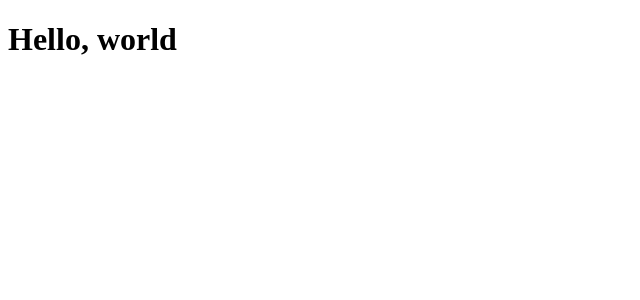
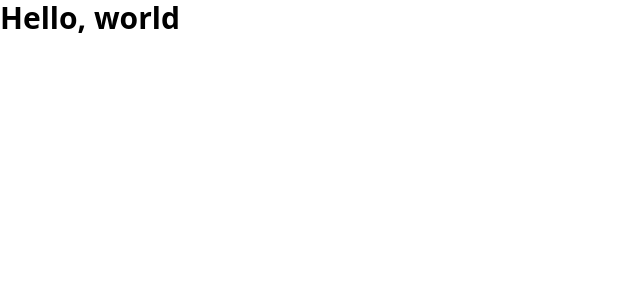
Before and after one commit to khatrivarun/svelte-todo, a Svelte app: page / in a window 1280 px wide. Shown: the top 300 px of the page, without its empty margins (0-640 px from the left). Built offline with nearby package versions, Linux system fonts and the light colour scheme.

Commit message:
Installing TailwindCSS

```diff
--- a/package.json
+++ b/package.json
@@ -13,8 +13,11 @@
     "@sveltejs/vite-plugin-svelte": "^2.0.0",
     "@tsconfig/svelte": "^3.0.0",
     "@types/uuid": "^9.0.0",
+    "autoprefixer": "^10.4.13",
+    "postcss": "^8.4.21",
     "svelte": "^3.54.0",
     "svelte-check": "^2.10.0",
+    "tailwindcss": "^3.2.4",
     "tslib": "^2.4.1",
     "typescript": "^4.9.3",
     "vite": "^4.0.0"
--- /dev/null
+++ b/postcss.config.cjs
@@ -0,0 +1,6 @@
+module.exports = {
+  plugins: {
+    tailwindcss: {},
+    autoprefixer: {},
+  },
+}
--- a/src/App.svelte
+++ b/src/App.svelte
@@ -2,4 +2,6 @@
   let name = 'world';
 </script>
 
-<h1>Hello, {name}</h1>
+<div class="dark">
+  <h1 class="text-3xl font-bold">Hello, {name}</h1>
+</div>
--- /dev/null
+++ b/src/index.css
@@ -0,0 +1,3 @@
+@tailwind base;
+@tailwind components;
+@tailwind utilities;
--- a/src/main.ts
+++ b/src/main.ts
@@ -1,4 +1,5 @@
 import App from './App.svelte';
+import './index.css';
 
 const app = new App({
   target: document.getElementById('app'),
--- /dev/null
+++ b/tailwind.config.cjs
@@ -0,0 +1,9 @@
+/** @type {import('tailwindcss').Config} */
+module.exports = {
+  content: ['./index.html', './src/**/*.svelte'],
+  darkMode: 'class',
+  theme: {
+    extend: {},
+  },
+  plugins: [],
+};
```
Also changed, not shown: 1 other file (tests, documents, lock files or other folders).
